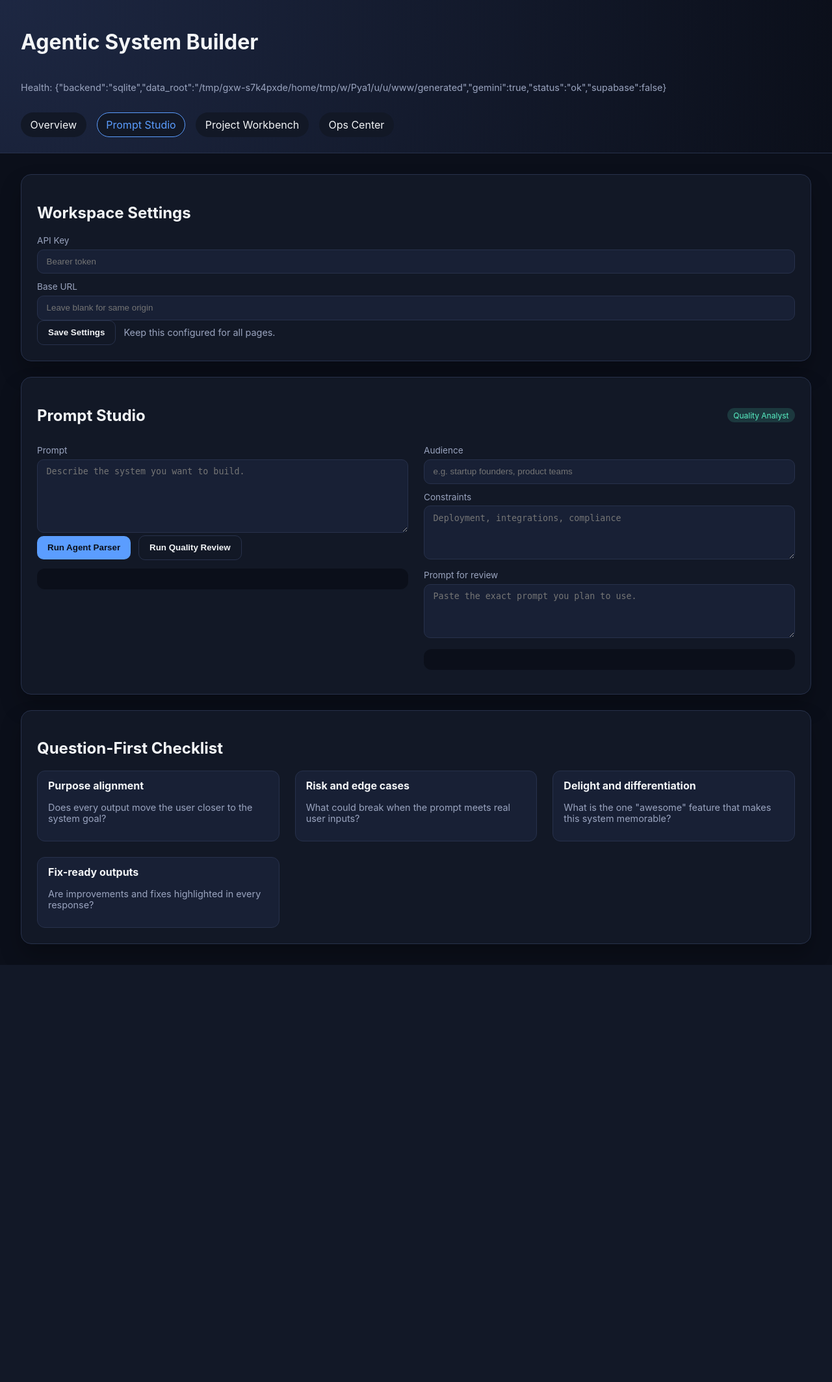
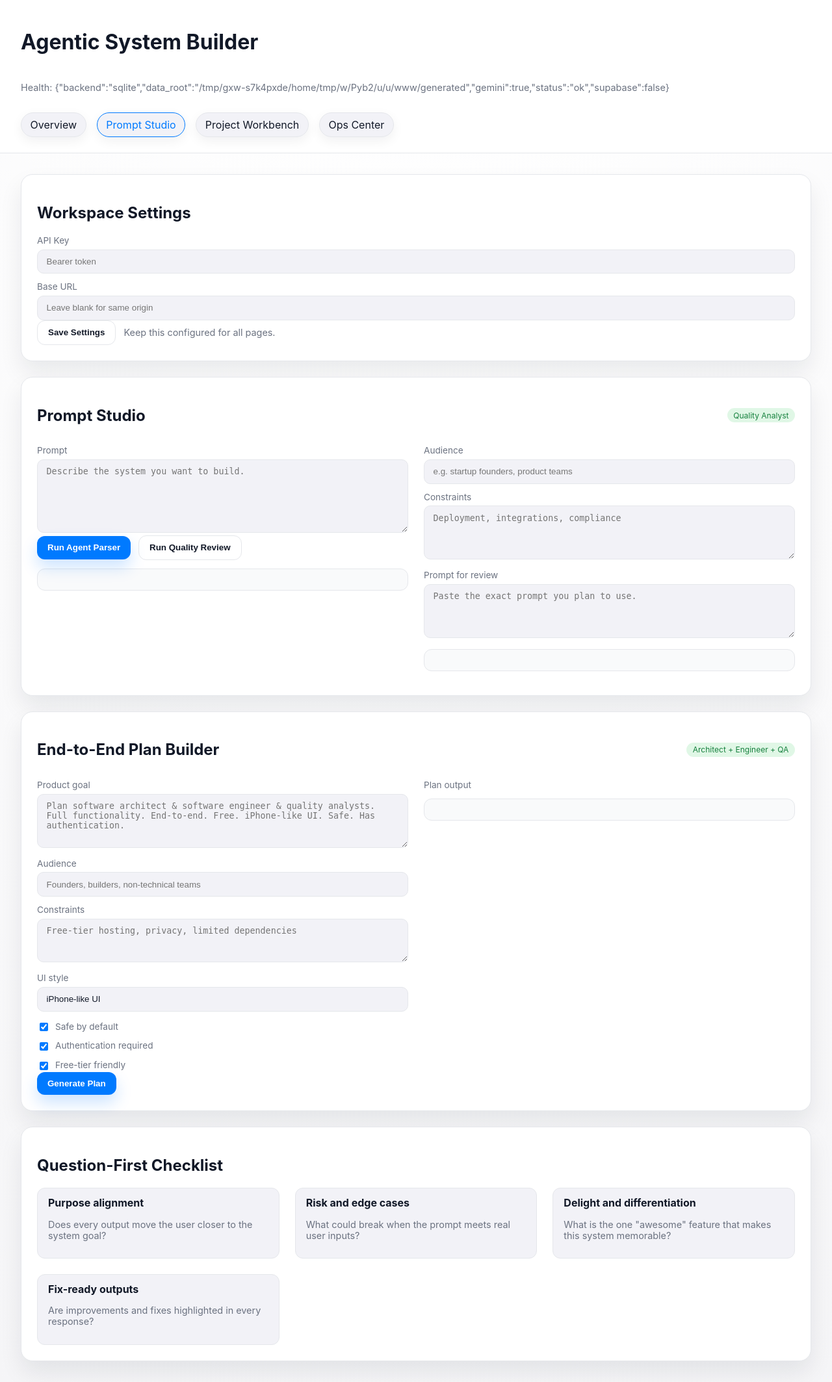
Before and after one commit to HugeSmile01/agentic-system-builder, a Flask app: page /prompt-studio in a window 1280 px wide. Shown: the whole page at 65% size. Before the commit the page ends 1485 px from the top, so only its background shows below. Run offline with Flask 3, Linux system fonts and the light colour scheme.

Commit message:
Add end-to-end plan builder and iOS-inspired styling

```diff
--- a/app.py
+++ b/app.py
@@ -298,6 +298,72 @@ def quality_review(prompt, constraints, audience):
     }
 
 
+def build_end_to_end_plan(goal, audience, ui_style, constraints, safety, authentication, free_tier):
+    summary = {
+        "goal": goal,
+        "audience": audience or "TBD",
+        "ui_style": ui_style or "iPhone-like",
+        "constraints": constraints or "TBD",
+        "safety": bool(safety),
+        "authentication": bool(authentication),
+        "free_tier": bool(free_tier),
+    }
+    architect_plan = [
+        "Define product scope, success metrics, and key user journeys.",
+        "Map system components: iPhone-like web UI, API layer, data store, auth provider.",
+        "Design data models for projects, plans, tasks, and audit logs.",
+        "Specify integration boundaries, rate limits, and error handling policies.",
+        "Establish security requirements (least-privilege access, secrets management, logging).",
+        "Document deployment targets and free-tier constraints for hosting and databases.",
+    ]
+    engineer_plan = [
+        "Implement authenticated API endpoints with input validation and rate limiting.",
+        "Build responsive, iPhone-inspired UI with focused navigation and clear calls-to-action.",
+        "Add end-to-end plan generator that outputs architect, engineer, and QA checklists.",
+        "Wire storage for briefs, plans, and export artifacts with safe file handling.",
+        "Add safe defaults, guardrails, and error messaging throughout the user flows.",
+        "Package deployment configuration for a free-tier friendly stack.",
+    ]
+    qa_plan = [
+        "Create test cases for authentication flows, authorization, and invalid access.",
+        "Validate end-to-end flows: onboarding → plan generation → export → task ops.",
+        "Run accessibility and responsive checks for iPhone-sized viewports.",
+        "Perform security review: input sanitization, rate limits, error handling.",
+        "Verify free-tier constraints with load and storage limits.",
+    ]
+    end_to_end_flow = [
+        "User signs in and configures workspace settings.",
+        "User defines project goal, audience, and constraints.",
+        "System generates role-based plan (architect, engineer, QA).",
+        "User reviews plan, adjusts requirements, and runs alignment checks.",
+        "User executes tasks, saves artifacts, and exports the system package.",
+    ]
+    deliverables = [
+        "Role-based plan with architecture, engineering, and QA tracks.",
+        "iPhone-like UI theme with safety cues and clear primary actions.",
+        "Authenticated API with rate limits and validated inputs.",
+        "End-to-end checklist for launch readiness and export packaging.",
+    ]
+    open_questions = []
+    if not audience:
+        open_questions.append("Who is the primary user and what is their technical level?")
+    if not constraints:
+        open_questions.append("Which hosting/data constraints must be honored for free tier?")
+    if not authentication:
+        open_questions.append("Which auth provider is preferred (Supabase, Auth0, custom)?")
+    if not safety:
+        open_questions.append("Which safety policies must be enforced (PII, content filters)?")
+    return {
+        "summary": summary,
+        "software_architect_plan": architect_plan,
+        "software_engineer_plan": engineer_plan,
+        "quality_analyst_plan": qa_plan,
+        "end_to_end_flow": end_to_end_flow,
+        "deliverables": deliverables,
+        "open_questions": open_questions,
+    }
+
+
 @app.errorhandler(ApiError)
 def handle_api_error(error):
     return jsonify({"error": error.message}), error.status_code
@@ -501,6 +567,26 @@ def quality_check():
     return jsonify(response)
 
 
+@app.route("/end-to-end-plan", methods=["POST"])
+@limiter.limit("15 per minute")
+def end_to_end_plan():
+    auth_error = require_auth()
+    if auth_error:
+        return auth_error
+    data = get_json_body()
+    goal = data.get("goal", "").strip()
+    audience = data.get("audience", "").strip()
+    ui_style = data.get("ui_style", "").strip()
+    constraints = data.get("constraints", "").strip()
+    safety = data.get("safety", False)
+    authentication = data.get("authentication", False)
+    free_tier = data.get("free_tier", False)
+    if not goal:
+        raise ApiError("Goal is required")
+    response = build_end_to_end_plan(goal, audience, ui_style, constraints, safety, authentication, free_tier)
+    return jsonify(response)
+
+
 @app.route("/alignment-check", methods=["POST"])
 @limiter.limit("15 per minute")
 def alignment_check():
--- a/static/app.js
+++ b/static/app.js
@@ -86,6 +86,34 @@ async function runQualityCheck() {
     const data = await request('/quality-check', {
       method: 'POST',
       body: JSON.stringify({ prompt, constraints, audience })
+    });
+    output.textContent = JSON.stringify(data, null, 2);
+  } catch (err) {
+    output.textContent = err.message;
+  }
+}
+
+async function runEndToEndPlan() {
+  const goal = document.getElementById('planGoal').value;
+  const audience = document.getElementById('planAudience').value;
+  const constraints = document.getElementById('planConstraints').value;
+  const uiStyle = document.getElementById('planUiStyle').value;
+  const safety = document.getElementById('planSafety').checked;
+  const authentication = document.getElementById('planAuth').checked;
+  const freeTier = document.getElementById('planFree').checked;
+  const output = document.getElementById('planOutput');
+  try {
+    const data = await request('/end-to-end-plan', {
+      method: 'POST',
+      body: JSON.stringify({
+        goal,
+        audience,
+        constraints,
+        ui_style: uiStyle,
+        safety,
+        authentication,
+        free_tier: freeTier
+      })
     });
     output.textContent = JSON.stringify(data, null, 2);
   } catch (err) {
@@ -267,6 +295,7 @@ window.addEventListener('load', init);
 window.saveSettings = saveSettings;
 window.runAgent = runAgent;
 window.runQualityCheck = runQualityCheck;
+window.runEndToEndPlan = runEndToEndPlan;
 window.submitProjectBrief = submitProjectBrief;
 window.runAlignmentCheck = runAlignmentCheck;
 window.listTasks = listTasks;
--- a/static/styles.css
+++ b/static/styles.css
@@ -1,29 +1,31 @@
 :root {
-  color-scheme: light dark;
-  --bg: #0b0f1a;
-  --panel: #121826;
-  --panel-alt: #182035;
-  --text: #f3f5f7;
-  --accent: #5b9dff;
-  --accent-2: #59f2c5;
-  --muted: #9aa4bf;
-  --border: #27314b;
-  --danger: #ff6b6b;
-  --warning: #ffd166;
+  color-scheme: light;
+  --bg: #f5f5f7;
+  --panel: #ffffff;
+  --panel-alt: #f2f2f7;
+  --text: #111827;
+  --accent: #007aff;
+  --accent-2: #34c759;
+  --muted: #6b7280;
+  --border: #e5e7eb;
+  --danger: #ff3b30;
+  --warning: #ffcc00;
+  --shadow: 0 18px 35px rgba(17, 24, 39, 0.08);
 }
 * {
   box-sizing: border-box;
 }
 body {
   margin: 0;
-  font-family: "Inter", "Segoe UI", system-ui, sans-serif;
-  background: var(--bg);
+  font-family: -apple-system, BlinkMacSystemFont, "SF Pro Text", "Inter", "Segoe UI", system-ui, sans-serif;
+  background: radial-gradient(circle at top, #ffffff, var(--bg));
   color: var(--text);
 }
 header {
   padding: 1.5rem 2rem;
-  background: radial-gradient(circle at top left, #1d2742, #0b0f1a);
+  background: rgba(255, 255, 255, 0.85);
   border-bottom: 1px solid var(--border);
+  backdrop-filter: blur(12px);
 }
 header .title {
   display: flex;
@@ -41,8 +43,9 @@ nav a {
   text-decoration: none;
   padding: 0.5rem 0.85rem;
   border-radius: 999px;
-  background: var(--panel);
-  border: 1px solid transparent;
+  background: var(--panel-alt);
+  border: 1px solid var(--border);
+  box-shadow: 0 6px 18px rgba(17, 24, 39, 0.06);
 }
 nav a.active,
 nav a:hover {
@@ -57,9 +60,9 @@ main {
 section {
   background: var(--panel);
   border: 1px solid var(--border);
-  border-radius: 16px;
+  border-radius: 18px;
   padding: 1.5rem;
-  box-shadow: 0 18px 32px rgba(0, 0, 0, 0.25);
+  box-shadow: var(--shadow);
 }
 .section-title {
   display: flex;
@@ -92,24 +95,26 @@ select {
 button {
   border: none;
   padding: 0.65rem 1rem;
-  border-radius: 10px;
+  border-radius: 12px;
   background: var(--accent);
-  color: #0b0f1a;
+  color: #ffffff;
   font-weight: 600;
   cursor: pointer;
+  box-shadow: 0 12px 25px rgba(0, 122, 255, 0.2);
 }
 button.secondary {
   background: transparent;
   color: var(--text);
   border: 1px solid var(--border);
+  box-shadow: none;
 }
 button.warning {
   background: var(--warning);
-  color: #2f2f2f;
+  color: #1f2937;
 }
 button.danger {
   background: var(--danger);
-  color: #2f0b0b;
+  color: #ffffff;
 }
 .flex {
   display: flex;
@@ -118,7 +123,8 @@ button.danger {
   align-items: center;
 }
 pre {
-  background: #0b0f1a;
+  background: #f9fafb;
+  border: 1px solid var(--border);
   border-radius: 12px;
   padding: 1rem;
   overflow: auto;
@@ -135,8 +141,8 @@ pre {
   border: 1px solid var(--border);
 }
 .badge {
-  background: rgba(89, 242, 197, 0.15);
-  color: var(--accent-2);
+  background: rgba(52, 199, 89, 0.15);
+  color: #15803d;
   padding: 0.2rem 0.6rem;
   border-radius: 999px;
   font-size: 0.75rem;
@@ -148,6 +154,22 @@ pre {
 .footer-note {
   color: var(--muted);
   font-size: 0.85rem;
+}
+.toggle-group {
+  display: grid;
+  gap: 0.5rem;
+  margin-top: 0.75rem;
+}
+.toggle-group label {
+  display: flex;
+  align-items: center;
+  gap: 0.5rem;
+  margin-top: 0;
+  font-size: 0.85rem;
+}
+.toggle-group input[type="checkbox"] {
+  width: auto;
+  accent-color: var(--accent);
 }
 @media (max-width: 768px) {
   header {
--- a/templates/prompt-studio.html
+++ b/templates/prompt-studio.html
@@ -31,6 +31,37 @@
 </section>
 
 <section>
+  <div class="section-title">
+    <h2>End-to-End Plan Builder</h2>
+    <span class="badge">Architect + Engineer + QA</span>
+  </div>
+  <div class="grid-2">
+    <div>
+      <label>Product goal</label>
+      <textarea id="planGoal" rows="4" placeholder="Plan software architect & software engineer & quality analysts. Full functionality. End-to-end. Free. iPhone-like UI. Safe. Has authentication."></textarea>
+      <label>Audience</label>
+      <input id="planAudience" placeholder="Founders, builders, non-technical teams" />
+      <label>Constraints</label>
+      <textarea id="planConstraints" rows="3" placeholder="Free-tier hosting, privacy, limited dependencies"></textarea>
+      <label>UI style</label>
+      <input id="planUiStyle" placeholder="iPhone-like UI" value="iPhone-like UI" />
+      <div class="toggle-group">
+        <label><input type="checkbox" id="planSafety" checked /> Safe by default</label>
+        <label><input type="checkbox" id="planAuth" checked /> Authentication required</label>
+        <label><input type="checkbox" id="planFree" checked /> Free-tier friendly</label>
+      </div>
+      <div class="flex">
+        <button onclick="runEndToEndPlan()">Generate Plan</button>
+      </div>
+    </div>
+    <div>
+      <label>Plan output</label>
+      <pre id="planOutput"></pre>
+    </div>
+  </div>
+</section>
+
+<section>
   <h2>Question-First Checklist</h2>
   <div class="grid-2">
     <div class="card-item">
```
